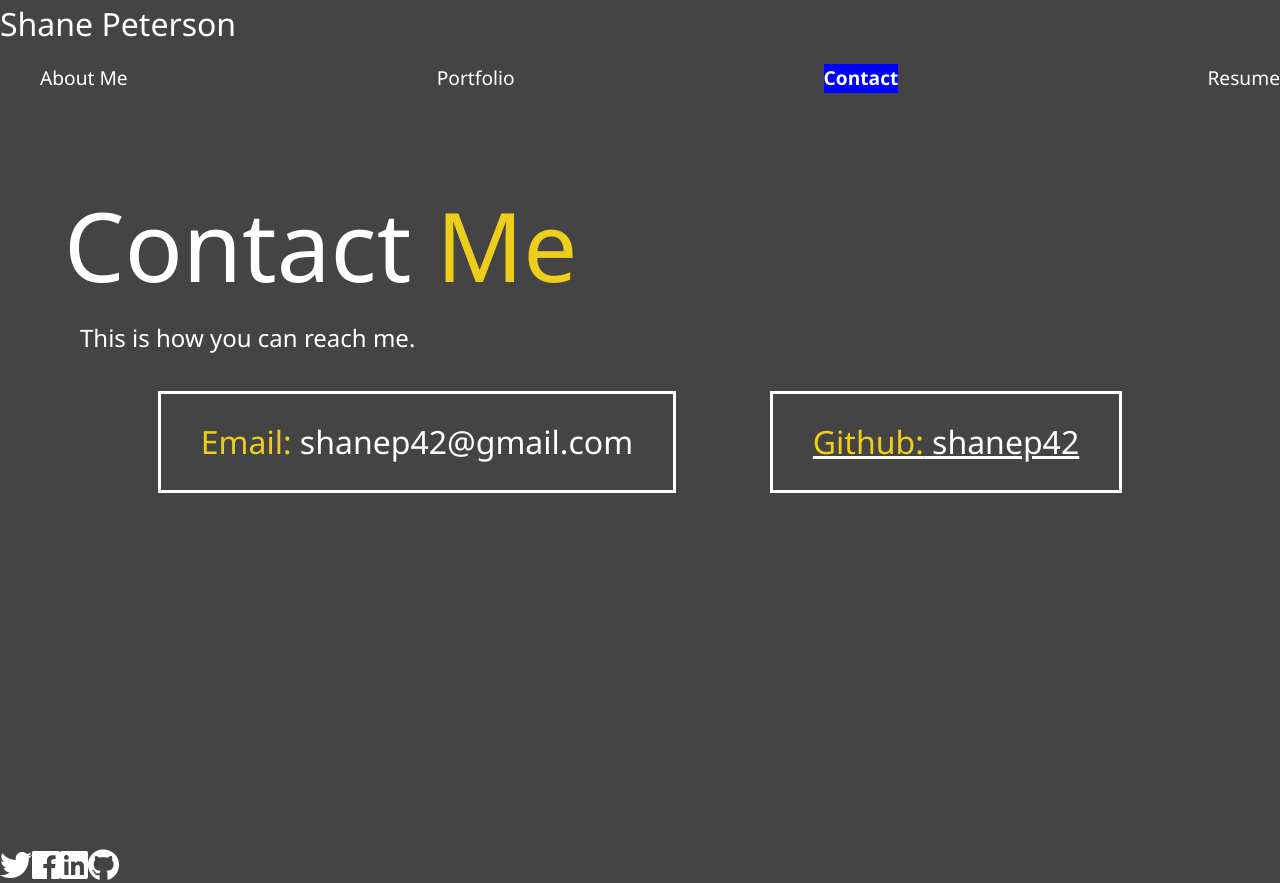
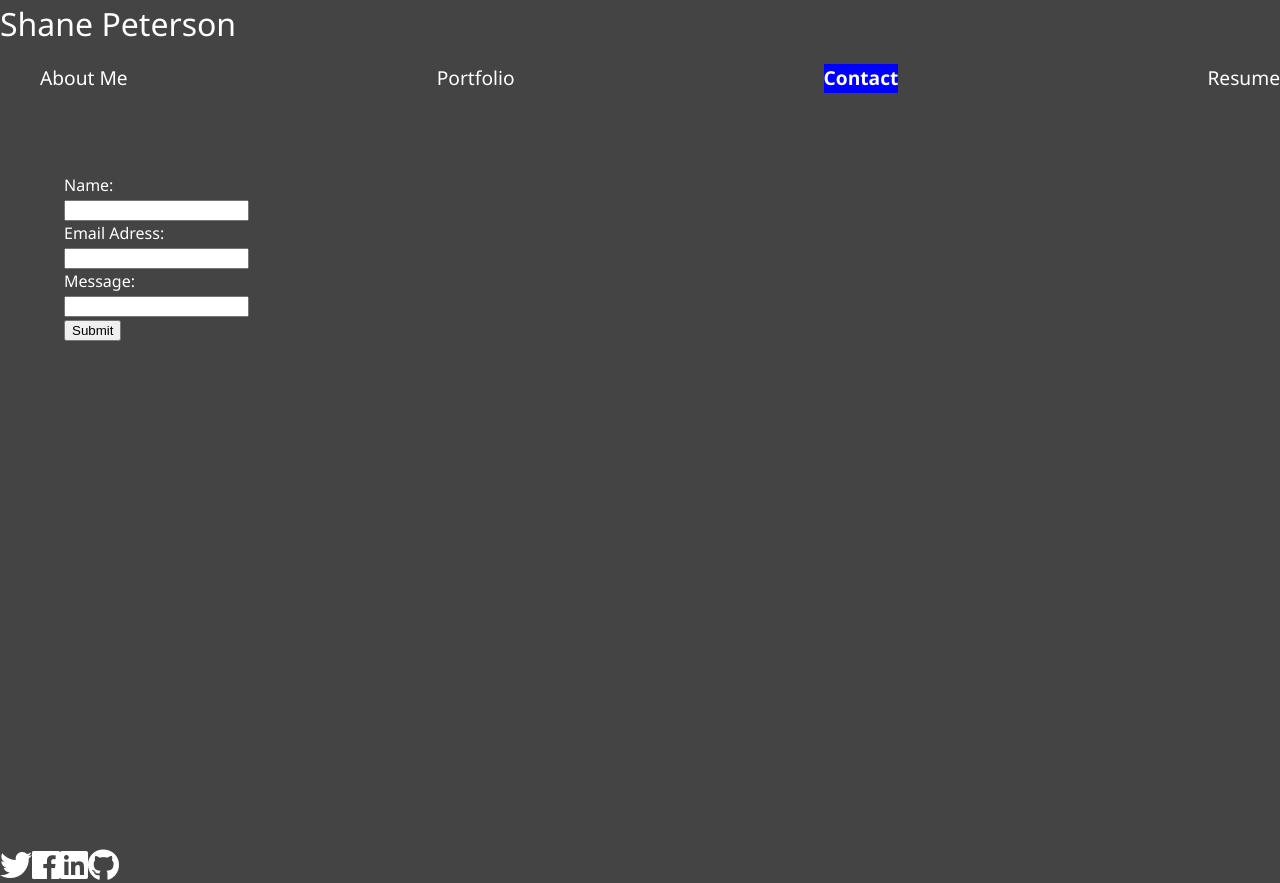
Before and after one commit to shanep42/ideal-eureka, a React (Create React App) app in the folder my-react-portfolio/: page / in a window 1280 px wide. Both pictures are taken after a click on the item "Contact". Built offline with nearby package versions, Linux system fonts and the light colour scheme.

Commit message:
Changes contact page to use required form element

```diff
--- a/my-react-portfolio/src/components/pages/Contact.js
+++ b/my-react-portfolio/src/components/pages/Contact.js
@@ -1,9 +1,19 @@
-import React from 'react'
+import React, {useState} from 'react';
+import { validateEmail } from '../../utils/emailValidate';
 
 const Contact = () => {
+    const [formState, setFormState] = useState({
+        name: '',
+        email: '',
+        message: ''
+    });
+
+    const {name, email, message} = formState;
+
+
     return (
         <main id="contact">
-            <h1 className="lg-heading">
+            {/* <h1 className="lg-heading">
                 Contact <span className="text-secondary">Me</span>
             </h1>
             <h2 className="sm-heading">
@@ -18,8 +28,36 @@ const Contact = () => {
                         <span className="text-secondary">Github:</span> shanep42
                     </div>
                 </a>
-            </div>
-
+            </div> */}
+            <form>
+                        <div>
+                            <label htmlFor='Name'>Name:</label>
+                            <br></br>
+                            <input
+                                type='text'
+                                defaultValue={name}
+                                name='Name'
+                            />
+                        </div>
+                        <div>
+                            <label htmlFor='email'>Email Adress:</label>
+                            <br></br>
+                            <input
+                                type='email'
+                                defaultValue={email}
+                                name='email'
+                            />
+                        </div>
+                        <div>
+                            <label htmlFor='message'>Message:</label>
+                            <br></br>
+                            <input
+                                type='text'
+                                defaultValue={message}
+                            />
+                        </div>
+                        <button type='submit'>Submit</button>
+                    </form>
         </main>
     )
 }
--- /dev/null
+++ b/my-react-portfolio/src/utils/emailValidate.js
@@ -0,0 +1,4 @@
+export function validateEmail(email){
+    var regex = /^(([^<>()[\]\\.,;:\s@"]+(\.[^<>()[\]\\.,;:\s@"]+)*)|(".+"))@((\[[0-9]{1,3}\.[0-9]{1,3}\.[0-9]{1,3}\.[0-9]{1,3}\])|(([a-zA-Z\-0-9]+\.)+[a-zA-Z]{2,}))$/;
+    return regex.test(String(email).toLowerCase());
+}
```
